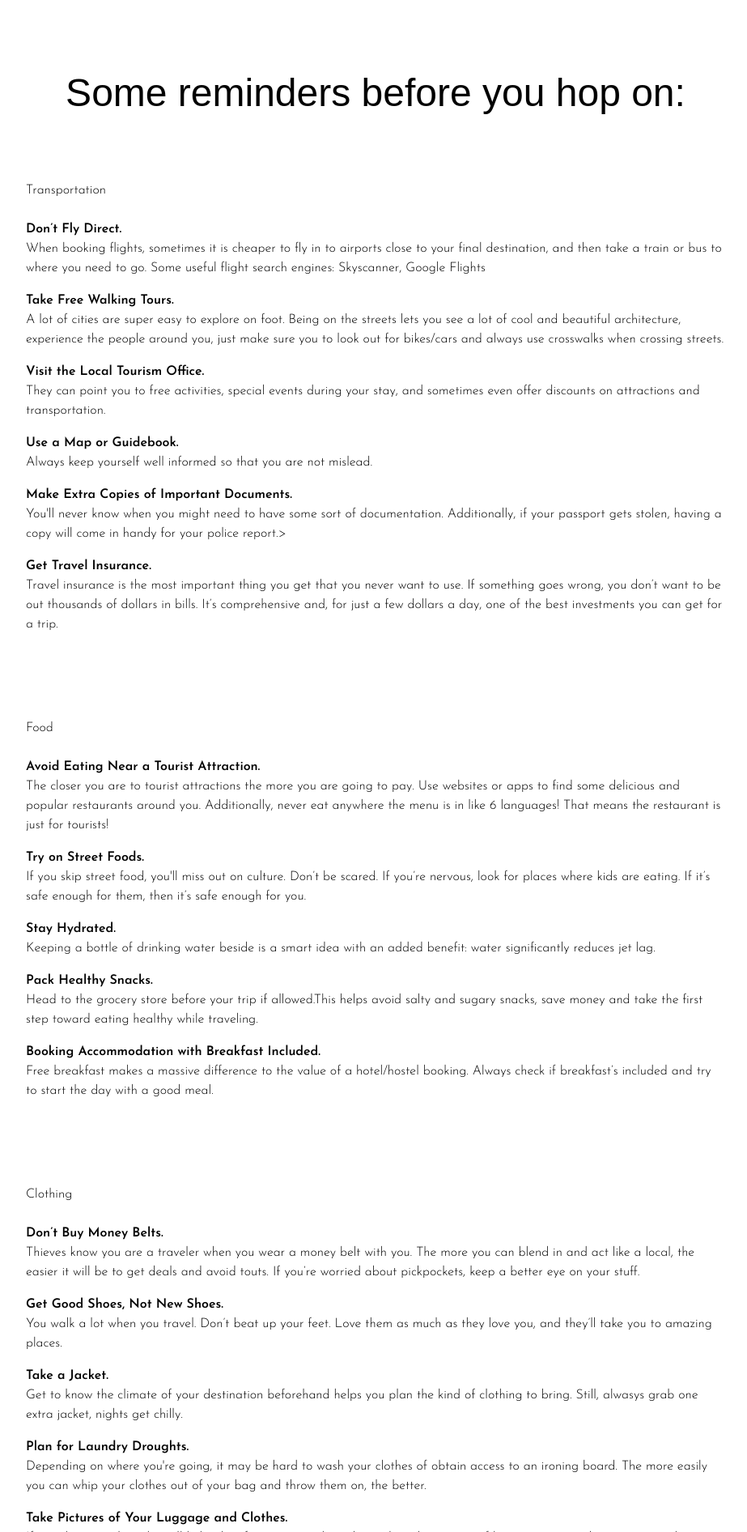
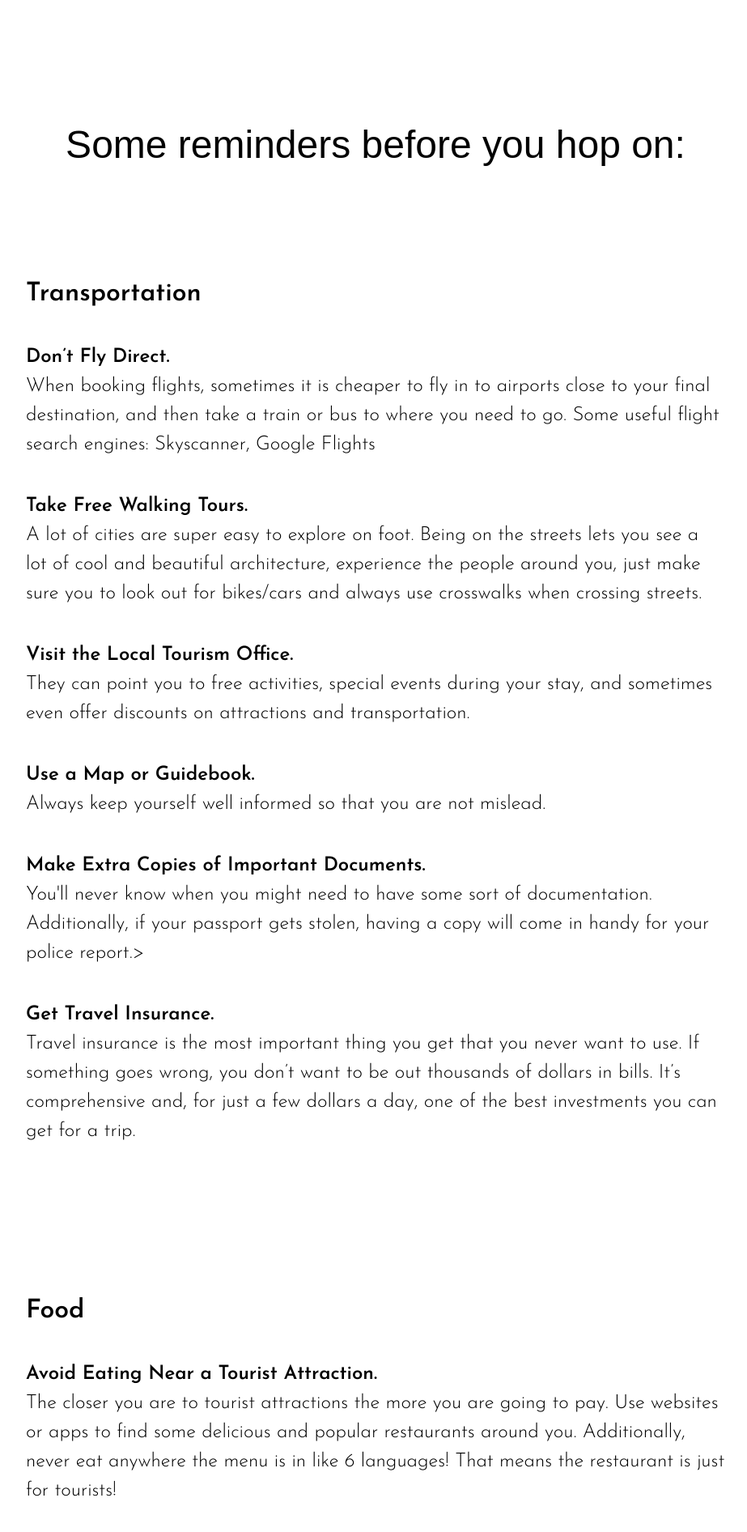
Before and after one commit to KimmyYo/Travel-blog, a PHP site: page /tips.html in a window 1280 px wide. Shown: the part 561-2453 px from the top of the page at 81% size, without its empty margins (176-1099 px from the left). Run offline with PHP 8.4, Linux system fonts and the light colour scheme; some web fonts are replaced.

Commit message:
Add files via upload

```diff
--- a/style.css
+++ b/style.css
@@ -285,7 +285,7 @@ nav .navItem .anchor .choices .city{
    width: 100%;
    min-width: 200px;
    height: 70vh;
-   background-image: url('malaysia/images/2019-07-04-10-51-47.jpg');
+   background-image: url('images/甘肅沙漠.jpg');
    background-repeat: no-repeat;
    background-size: cover;
    margin-bottom: 5rem;
@@ -607,7 +607,7 @@ article .content .image.flex{
 .footer .flex:nth-child(4){
     width: 200px;
     height: 200px;
-    background-image: url("malaysia/images/footer_logo.png");
+    background-image: url("navbar_logo.png");
     background-repeat: no-repeat;
     background-size: cover;
     display: flex;
@@ -799,6 +799,7 @@ article .content .image.flex{
 
     background-color: #f9f6f1;
     border-radius: 50%;
+    border: 2px soild black;
     width: 170px;
     min-width: 150px;
     height: 170px;
@@ -847,3 +848,21 @@ article .content .image.flex{
     justify-content: flex-end;
 
 }
+
+/*tips css*/
+
+.tips_sub_title{
+    font-weight: bold;
+    font-size: 2em;
+}
+
+.tips{
+    font-size: 1.5em;
+    margin: 40px 0px 40px 0px;
+}
+
+.tips_spacing{
+    height: 4em;
+}
+
+/*tips css end*/
```
